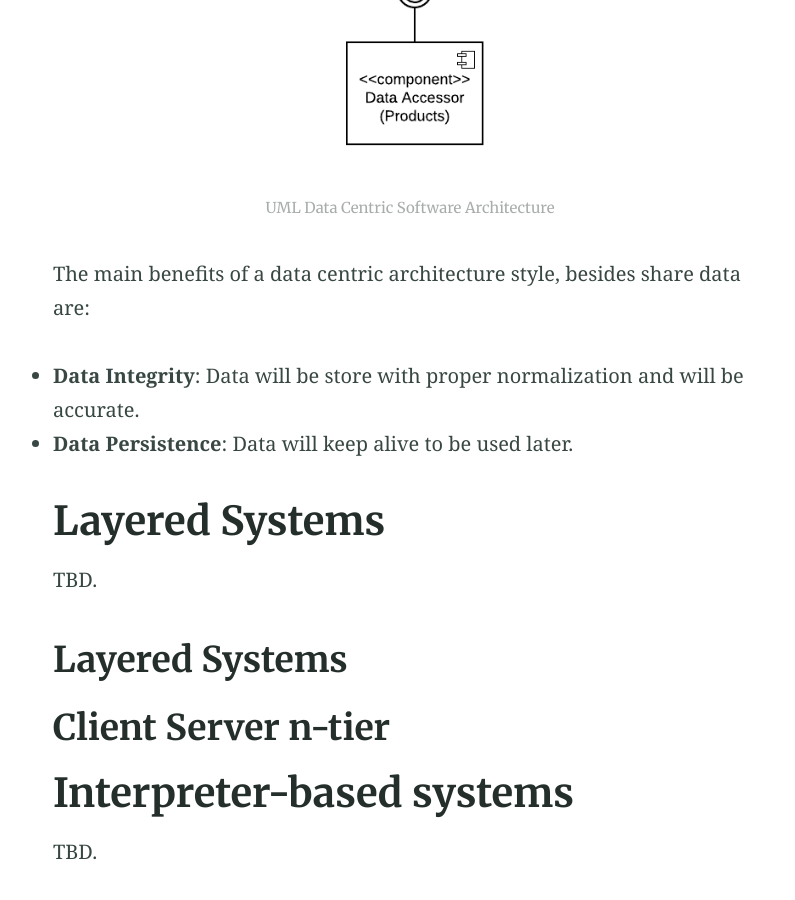
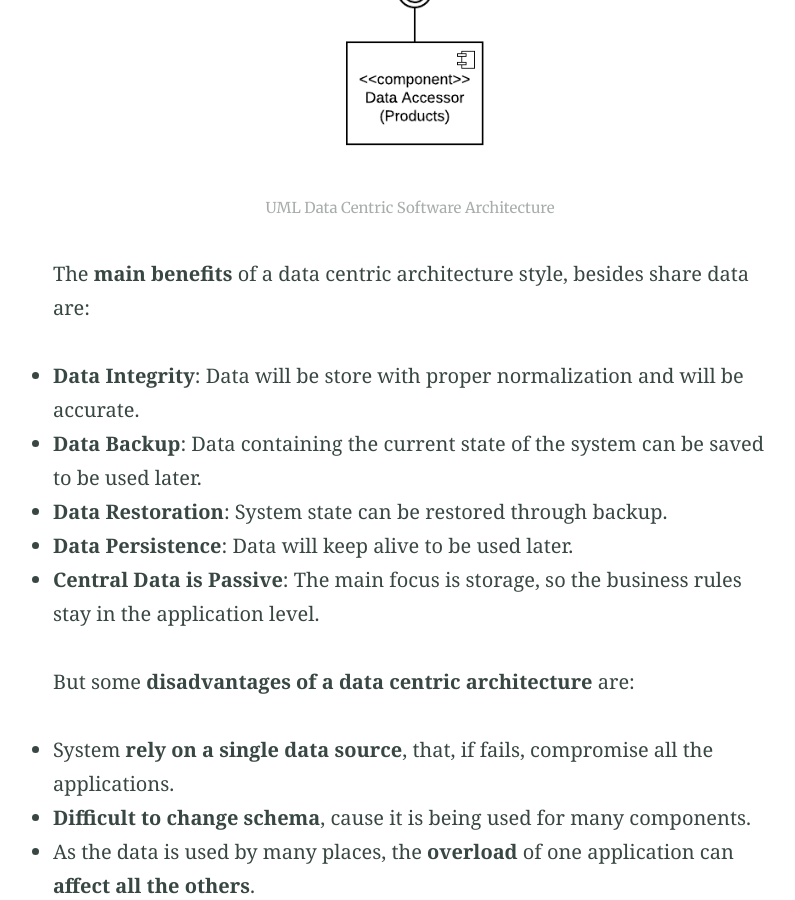
Before and after one commit to gabrielfs7/gabrielfelipesoares, a Jekyll site: the page built from _posts/2019-10-04-software-architectural-styles.md, in a window 1280 px wide and 900 px high, scrolled down 3098 px. Shown: the whole window, without its empty margins (230-1025 px from the left). Built offline with Jekyll 4.4.1, drawn with Linux system fonts in a browser that asks for light colours; our own code applies the rules of GitHub Pages for plain Markdown files.

Commit message:
Data Centric Disadvantages

```diff
--- a/_posts/2019-10-04-software-architectural-styles.md
+++ b/_posts/2019-10-04-software-architectural-styles.md
@@ -48,10 +48,19 @@ At the core of a Data Centric architecture are __2 different types of components
 
 {% include post-figure.html image="data-centric-software-architecture.png" caption="UML Data Centric Software Architecture" %}
 
-The main benefits of a data centric architecture style, besides share data are:
+The **main benefits** of a data centric architecture style, besides share data are:
 
 - **Data Integrity**: Data will be store with proper normalization and will be accurate.
+- **Data Backup**: Data containing the current state of the system can be saved to be used later.
+- **Data Restoration**: System state can be restored through backup.
 - **Data Persistence**: Data will keep alive to be used later.
+- **Central Data is Passive**: The main focus is storage, so the business rules stay in the application level.
+
+But some __disadvantages of a data centric architecture__ are:
+
+- System **rely on a single data source**, that, if fails, compromise all the applications.
+- **Difficult to change schema**, cause it is being used for many components.
+- As the data is used by many places, the **overload** of one application can **affect all the others**.
 
 # Layered Systems
 TBD.
```
Also changed, not shown: 4 other files.
